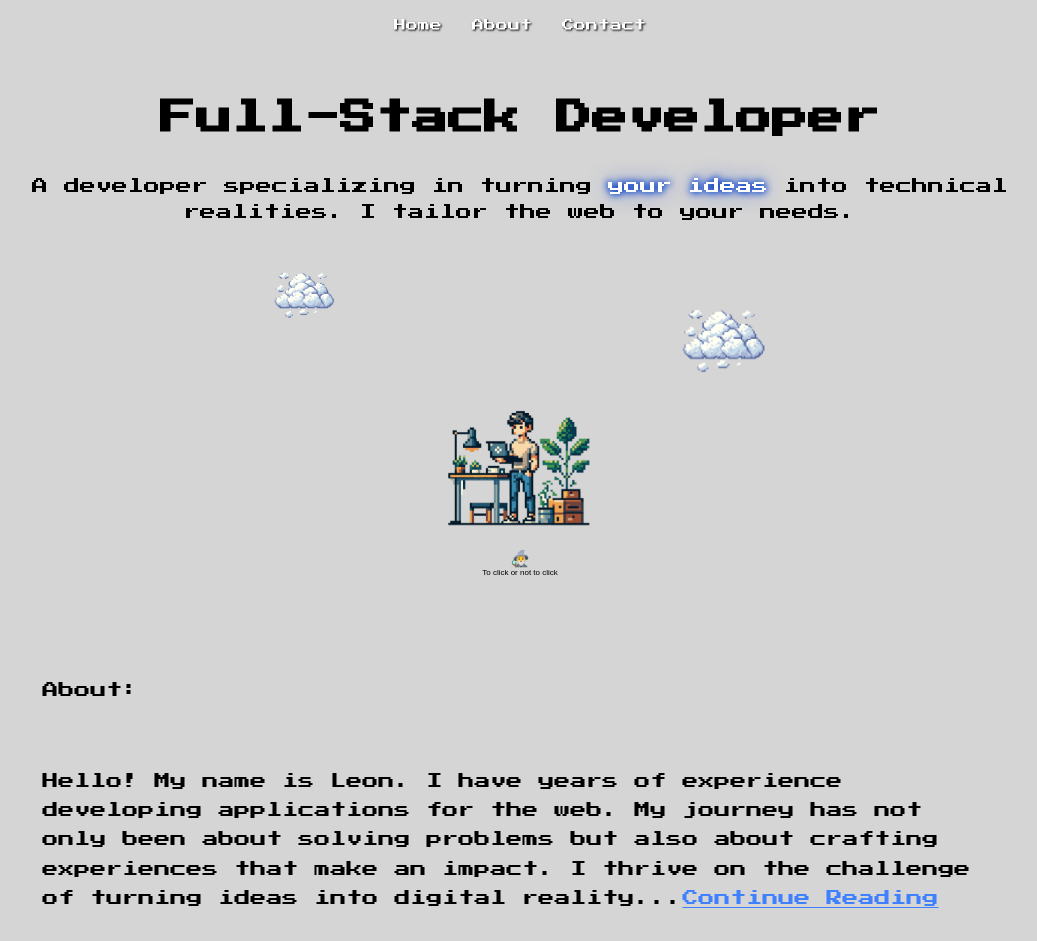
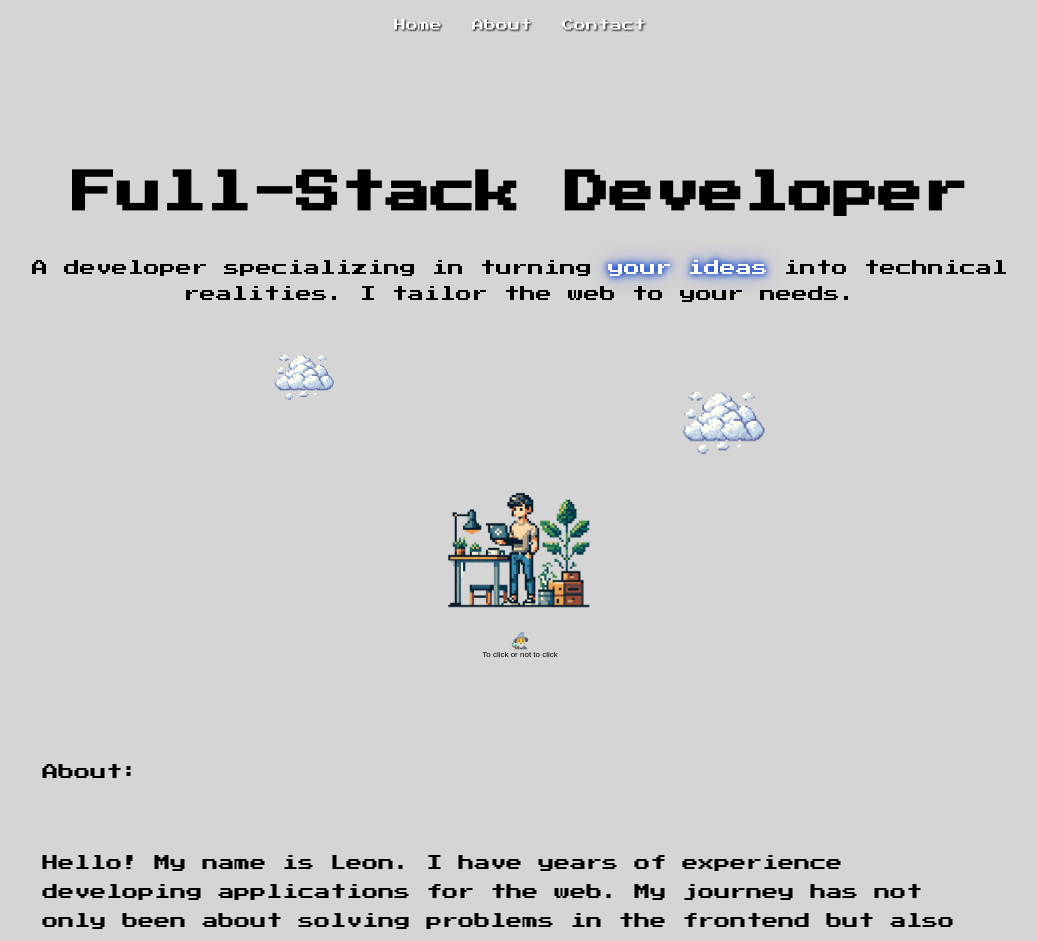
Before and after one commit to leonyanagida/leonyanagida.com, a Next.js app: page / in a window 1280 px wide. Shown: the top 941 px of the page, without its empty margins (120-1157 px from the left). Built offline with nearby package versions, Linux system fonts and the light colour scheme; a web font is replaced by a local one.

Commit message:
update content

```diff
--- a/src/app/_components/page/landing-section/index.module.css
+++ b/src/app/_components/page/landing-section/index.module.css
@@ -104,7 +104,7 @@
   display: flex;
   color: black;
   flex-direction: column;
-  padding-top: 100px;
+  padding-top: 170px;
   row-gap: 37px;
   max-width: 1160px;
   margin-left: auto;
@@ -121,24 +121,13 @@
 
 .commonContentTitle {
   color: black;
-  font-size: 1rem;
+  font-size: 2rem;
+  line-height: 3rem;
 }
 
 .commonContentSubtitle {
   font-size: 0.8rem;
   line-height: 1.325rem;
-}
-
-.animationContainer {
-  height: 100px;
-  overflow: hidden;
-  position: relative;
-  width: 100%;
-}
-
-.animationContainer img {
-  animation: slide 15s cubic-bezier(0.42, 0, 0.58, 1) infinite;
-  position: absolute;
 }
 
 .clouds {
@@ -170,7 +159,7 @@
   }
 
   .commonContentTitle {
-    font-size: 2.25rem;
+    font-size: 2.8rem;
     text-align: center;
   }
 
--- a/src/app/_components/page/lore-section/content.ts
+++ b/src/app/_components/page/lore-section/content.ts
@@ -3,11 +3,7 @@ export const texts = {
     lore: "About:"
   },
   descriptions: {
-    main: `Hello! My name is Leon. I have years of experience
-           developing applications for the web.
-           My journey has not only been about solving problems but also
-           about crafting experiences that make an impact. I thrive on the
-           challenge of turning ideas into digital reality...`,
+    main: `Hello! My name is Leon. I have years of experience developing applications for the web. My journey has not only been about solving problems in the frontend but also in the backend systems as well... `,
     continueReading: "Continue Reading"
   },
   alts: {
--- a/src/app/about/content.ts
+++ b/src/app/about/content.ts
@@ -3,9 +3,9 @@ export const texts = {
     about: "About:",
   },
   lore: {
-    intro: `Hello! My name is Leon. I have years of experience developing applications for the web. My journey has not only been about solving problems but also about crafting experiences that make an impact. I thrive on the challenge of turning ideas into digital reality.`,
-    two: `I take pride in my track record of successful project deployments. From intricate backend systems to dynamic frontends, I ensure that every aspect of the applications I build is robust, scalable, and user-centric. I've also expanded my skills to the cloud with AWS, where I have engineered and maintained scalable, highly available, and fault tolerant systems.`,
-    three: `Each project I undertake is an opportunity to push the boundaries of what's technically possible, while never losing sight of the user experience. I am always eager to tackle new challenges and contribute with my skills in full-stack development.`,
+    intro: `Hello! My name is Leon. I have years of experience developing applications for the web. My journey has not only been about solving problems in the frontend but also in the backend systems as well.`,
+    two: `Currently, I'm building personal projects in WEB3 and closely following the trends of implementing LLMs into my workflow. These new innovations make me excited to work in this field. No other field I've worked in gives me this much satisfaction.`,
+    three: `To put things simply, I love building things and solving real-world problems.`,
   },
   alts: {
     room: `Leon sitting using a computer`,
```
Also changed, not shown: 1 other file (tests, documents, lock files or other folders).
